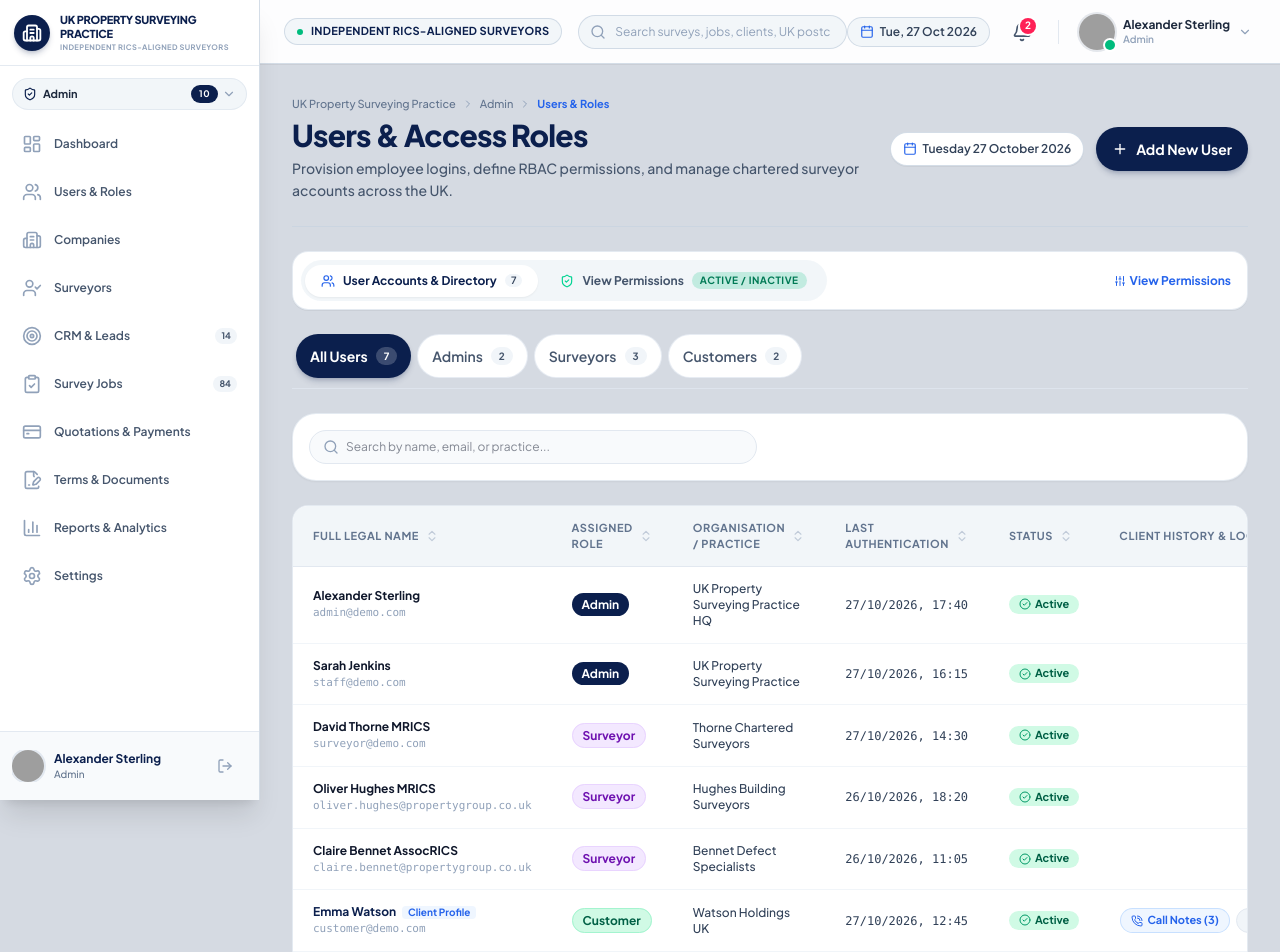
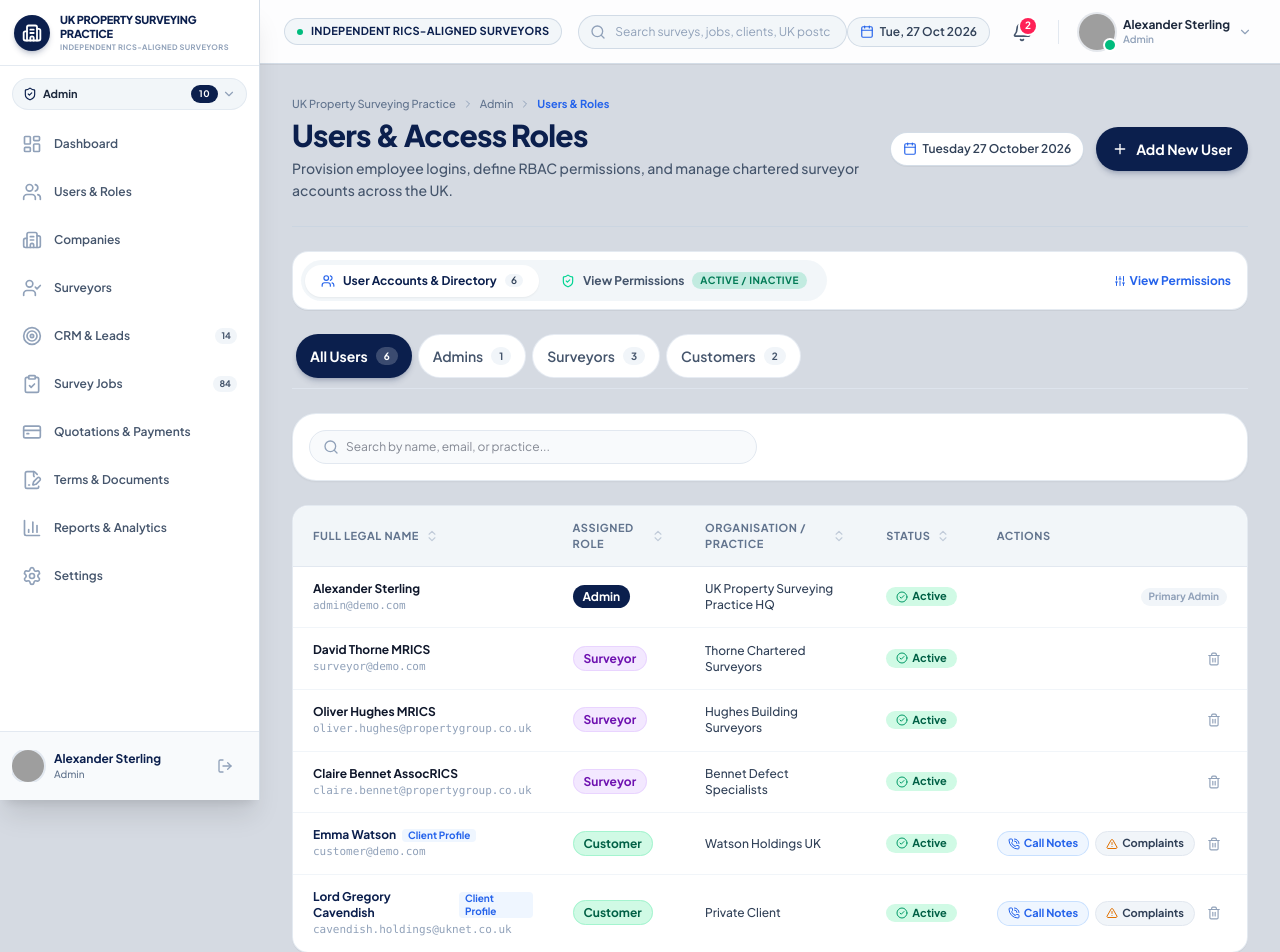
Before and after one commit to AKRITIKUSHWAHA/properitygroup, a React (Vite) app: page /admin/users in a window 1280 px wide. Shown: the top 952 px of the page. Built offline with nearby package versions, Linux system fonts and the light colour scheme; grey boxes are pictures that could not be loaded; a web font is replaced by a local one.

Commit message:
Clean up Users table: remove leftover staff user, remove redundant Last Authentication column, add delete action

```diff
--- a/src/auth/AuthContext.jsx
+++ b/src/auth/AuthContext.jsx
@@ -37,7 +37,7 @@ export const AuthProvider = ({ children }) => {
     const roleEmailMap = {
       admin: 'admin@demo.com',
       super_admin: 'admin@demo.com',
-      admin_staff: 'staff@demo.com',
+      admin_staff: 'admin@demo.com',
       surveyor: 'surveyor@demo.com',
       customer: 'customer@demo.com',
     };
--- a/src/mock/users.js
+++ b/src/mock/users.js
@@ -12,20 +12,6 @@ export const DEMO_USERS = {
     phone: '+44 20 7946 0912',
     currency: 'GBP',
     dateJoined: '12/01/2024',
-    badgeColor: 'bg-purple-100 text-purple-800 border-purple-200',
-  },
-  'staff@demo.com': {
-    id: 'usr_admin_staff',
-    email: 'staff@demo.com',
-    name: 'Sarah Jenkins',
-    role: 'super_admin',
-    roleLabel: 'Admin',
-    department: 'Surveys & Bookings',
-    company: 'UK Property Surveying Practice',
-    avatar: 'https://images.unsplash.com/photo-1573496359142-b8d87734a5a2?auto=format&fit=crop&w=256&q=80',
-    phone: '+44 20 7946 0841',
-    currency: 'GBP',
-    dateJoined: '05/03/2024',
     badgeColor: 'bg-purple-100 text-purple-800 border-purple-200',
   },
   'surveyor@demo.com': {
--- a/src/pages/admin/AdminUsersPage.jsx
+++ b/src/pages/admin/AdminUsersPage.jsx
@@ -17,6 +17,7 @@ import {
   ShieldAlert,
   ShieldCheck,
   Sliders,
+  Trash2,
 } from 'lucide-react';
 import { PageHeader } from '../../components/PageHeader';
 import { Tabs } from '../../components/common/Tabs';
@@ -41,67 +42,51 @@ export const AdminUsersPage = () => {
       role: 'super_admin',
       roleLabel: 'Admin',
       org: 'UK Property Surveying Practice HQ',
-      lastLogin: '27/10/2026, 17:40',
       status: 'Active',
     },
     {
       id: 'USR-02',
-      name: 'Sarah Jenkins',
-      email: 'staff@demo.com',
-      role: 'super_admin',
-      roleLabel: 'Admin',
-      org: 'UK Property Surveying Practice',
-      lastLogin: '27/10/2026, 16:15',
-      status: 'Active',
-    },
-    {
-      id: 'USR-03',
       name: 'David Thorne MRICS',
       email: 'surveyor@demo.com',
       role: 'surveyor',
       roleLabel: 'Surveyor',
       org: 'Thorne Chartered Surveyors',
-      lastLogin: '27/10/2026, 14:30',
       status: 'Active',
     },
     {
-      id: 'USR-04',
+      id: 'USR-03',
       name: 'Oliver Hughes MRICS',
       email: 'oliver.hughes@propertygroup.co.uk',
       role: 'surveyor',
       roleLabel: 'Surveyor',
       org: 'Hughes Building Surveyors',
-      lastLogin: '26/10/2026, 18:20',
       status: 'Active',
     },
     {
-      id: 'USR-05',
+      id: 'USR-04',
       name: 'Claire Bennet AssocRICS',
       email: 'claire.bennet@propertygroup.co.uk',
       role: 'surveyor',
       roleLabel: 'Surveyor',
       org: 'Bennet Defect Specialists',
-      lastLogin: '26/10/2026, 11:05',
       status: 'Active',
     },
     {
-      id: 'USR-06',
+      id: 'USR-05',
       name: 'Emma Watson',
       email: 'customer@demo.com',
       role: 'customer',
       roleLabel: 'Customer',
       org: 'Watson Holdings UK',
-      lastLogin: '27/10/2026, 12:45',
       status: 'Active',
     },
     {
-      id: 'USR-07',
+      id: 'USR-06',
       name: 'Lord Gregory Cavendish',
       email: 'cavendish.holdings@uknet.co.uk',
       role: 'customer',
       roleLabel: 'Customer',
       org: 'Private Client',
-      lastLogin: '25/10/2026, 09:12',
       status: 'Active',
     },
   ]);
@@ -148,6 +133,23 @@ export const AdminUsersPage = () => {
       type: 'success',
       title: 'User Provisioned',
       message: `${newUser.name} added as ${newUser.roleLabel}. Welcome credentials dispatched.`,
+    });
+  };
+
+  const handleDeleteUser = (userId, userName) => {
+    if (userId === 'USR-01' || userName === 'Alexander Sterling') {
+      addToast({
+        type: 'warning',
+        title: 'Action Protected',
+        message: 'The primary Admin account cannot be deleted.',
+      });
+      return;
+    }
+    setUsers((prev) => prev.filter((u) => u.id !== userId));
+    addToast({
+      type: 'info',
+      title: 'User Removed',
+      message: `${userName} has been removed from platform users.`,
     });
   };
 
@@ -229,12 +231,6 @@ export const AdminUsersPage = () => {
       className: 'text-xs text-slate-700 font-medium',
     },
     {
-      key: 'lastLogin',
-      header: 'Last Authentication',
-      sortable: true,
-      className: 'font-mono text-xs text-slate-500',
-    },
-    {
       key: 'status',
       header: 'Status',
       sortable: true,
@@ -247,20 +243,16 @@ export const AdminUsersPage = () => {
     },
     {
       key: 'actions',
-      header: 'Client History & Logs',
+      header: 'Actions',
       sortable: false,
       className: 'text-right whitespace-nowrap',
       render: (_, row) => {
-        if (row.role === 'customer') {
-          const profile = profiles[row.email];
-          const callsCount = profile?.calls?.length || 0;
-          const complaints = profile?.complaints || [];
-          const openComplaintsCount = complaints.filter(
-            (c) => c.status === 'Open' || c.status === 'Under Investigation'
-          ).length;
+        const isPrimaryAdmin = row.id === 'USR-01' || row.email === 'admin@demo.com';
 
         return (
           <div className="flex items-center justify-end gap-1.5">
+            {row.role === 'customer' && (
+              <>
                 <button
                   onClick={() => {
                     setSelectedClientEmail(row.email);
@@ -270,7 +262,7 @@ export const AdminUsersPage = () => {
                   className="inline-flex items-center gap-1 px-2.5 py-1 rounded-xl bg-blue-50 hover:bg-[#0B1F4D] text-[#2563EB] hover:text-white text-[11px] font-bold transition-all border border-blue-200/80 cursor-pointer"
                 >
                   <PhoneCall className="w-3 h-3" />
-                <span>Call Notes ({callsCount})</span>
+                  <span>Call Notes</span>
                 </button>
 
                 <button
@@ -279,23 +271,30 @@ export const AdminUsersPage = () => {
                     setClientModalTab('complaints');
                   }}
                   title="Dedicated Client Complaints Register"
-                className={`inline-flex items-center gap-1 px-2.5 py-1 rounded-xl text-[11px] font-bold transition-all cursor-pointer border ${
-                  openComplaintsCount > 0
-                    ? 'bg-rose-100 hover:bg-rose-600 text-rose-800 hover:text-white border-rose-300 animate-pulse'
-                    : 'bg-slate-100 hover:bg-slate-200 text-slate-700 border-slate-200'
-                }`}
+                  className="inline-flex items-center gap-1 px-2.5 py-1 rounded-xl text-[11px] font-bold transition-all cursor-pointer border bg-slate-100 hover:bg-slate-200 text-slate-700 border-slate-200"
                 >
-                <AlertTriangle className="w-3 h-3" />
-                <span>Complaints ({complaints.length})</span>
+                  <AlertTriangle className="w-3 h-3 text-amber-600" />
+                  <span>Complaints</span>
                 </button>
+              </>
+            )}
+
+            {!isPrimaryAdmin && (
+              <button
+                onClick={() => handleDeleteUser(row.id, row.name)}
+                title={`Delete ${row.name}`}
+                className="p-1.5 rounded-lg text-slate-400 hover:text-rose-600 hover:bg-rose-50 transition-colors cursor-pointer"
+              >
+                <Trash2 className="w-3.5 h-3.5" />
+              </button>
+            )}
+
+            {isPrimaryAdmin && (
+              <span className="text-[10px] font-bold text-slate-400 px-2 py-0.5 rounded-full bg-slate-100">
+                Primary Admin
+              </span>
+            )}
           </div>
-          );
-        }
-
-        return (
-          <span className="text-[11px] font-medium text-slate-400">
-            Internal Staff
-          </span>
         );
       },
     },
```
Lines whose indentation alone changed are shown as unchanged.
